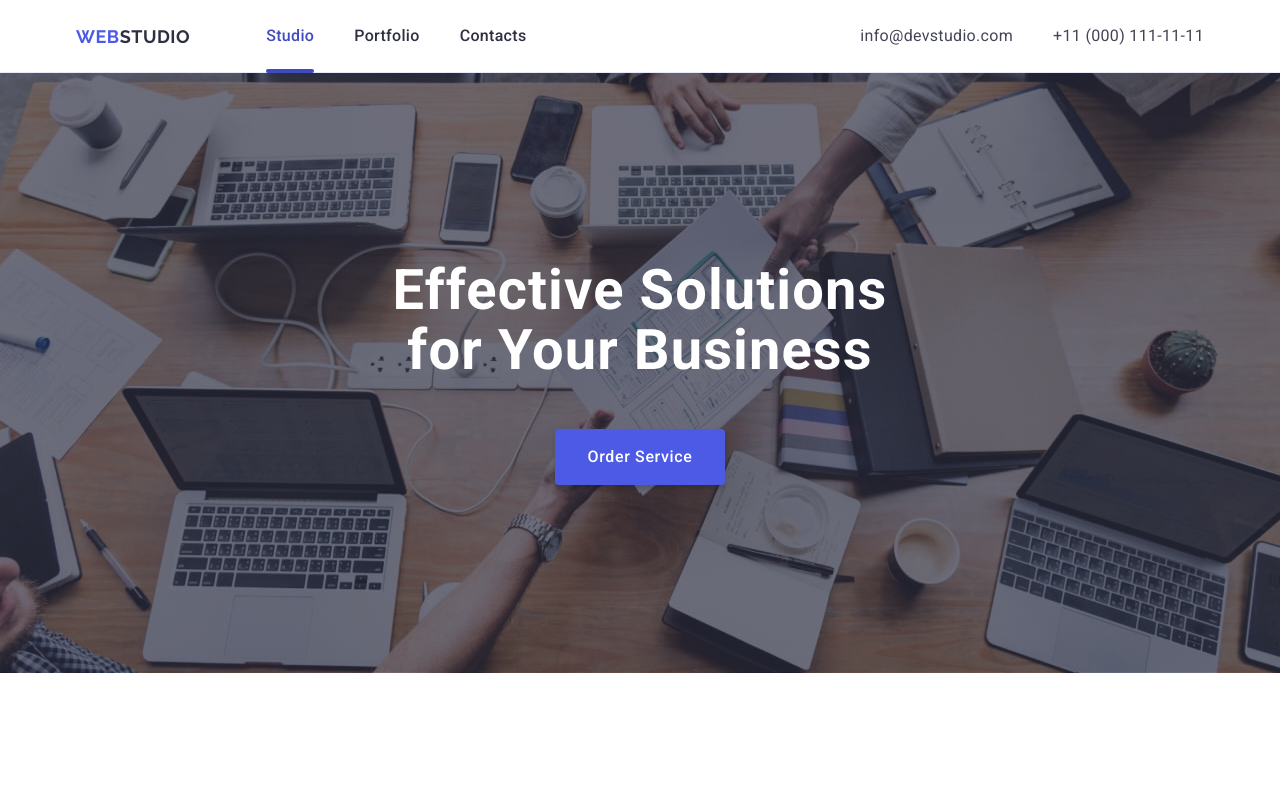
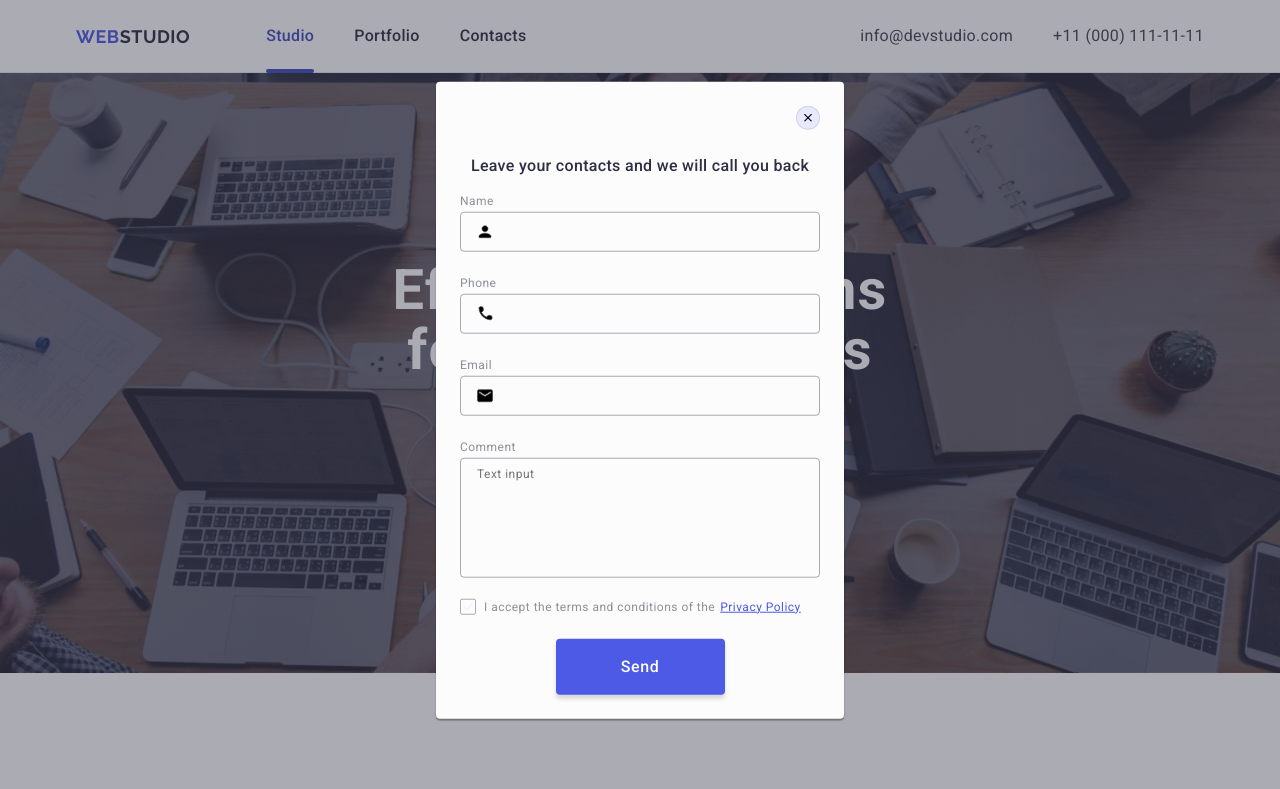
Before and after one commit to Anastasiia-Stefantsova/goit-markup-hw-05, a plain HTML site: page index.html in a window 1280 px wide. Shown: the top 789 px of the page. Drawn offline with nearby package versions, Linux system fonts and the light colour scheme.

Commit message:
Homework5

```diff
--- a/css/styles.css
+++ b/css/styles.css
@@ -666,7 +666,7 @@ img {
 }
 
 .modal-close-btn:focus,
-.modal-close-btn:hover:{
+.modal-close-btn:hover{
     background-color: #404BBF;
     fill: #fff;
     border: none;
@@ -687,7 +687,7 @@ img {
 .modal-form {}
 
 .modal-field{
-    margin-bottom: 8px;
+    margin-bottom: 24px;
 
 }
 
@@ -799,13 +799,15 @@ img {
 }
 
 .check-text {
-    color: rgba(64, 64, 64, 0.6);
-    font-size: 14px;
-    line-height: normal;
-    letter-spacing: -0.02em;
+    color: #8e8f99;;
+    font-size: 12px;
+    line-height: 1.17;
+    letter-spacing: 0.04em;
     display: flex;
     align-items: center;
     position: relative;
+
+
 }
 
 .check-text a {
@@ -814,13 +816,17 @@ img {
 
 }
 
+.check {
+    width: 16px;
+    height: 16px;
+    border: 1px solid rgba(46, 47, 66, 0.4);
+    border-radius: 2px;
+    transition: background-color 250ms cubic-bezier(0.4, 0, 0.2, 1), border 250ms cubic-bezier(0.4, 0, 0.2, 1), fill 250ms cubic-bezier(0.4, 0, 0.2, 1);
+    display: inline-flex;
+}
+
 .check-text span {
-    width: 20px;
-    height: 20px;
-    border-radius: 6px;
-    border: 1px solid rgba(17, 17, 17, 0.14);
     margin-right: 8px;
-    display: flex;
     align-items: center;
     justify-content: center;
     fill: transparent;
@@ -829,7 +835,7 @@ img {
 .check-input:checked + .check-text span {
     background-color: #404BBF;
     border: none;
-    fill: #ffffff;
+    fill: #F4F4FD;
 }
 
 .space {
@@ -838,7 +844,7 @@ img {
 
 .sumbit-btn {
     display: block;
-    color: var(--WHITE, #FFF);
+    color: #ffffff;
     text-align: center;
     justify-content: center;
     cursor: pointer;
@@ -847,16 +853,17 @@ img {
     line-height: 1.5;
     letter-spacing: 0.04em;
     min-width: 169px;
-    height: 24px;
+    height: 56px;
+    font-family: "Roboto", sans-serif;
+    font-weight: 500;
     padding: 16px 32px;
     border-radius: 4px;
-    background: var(--IRIS, #4D5AE5);
+    background-color:   #4D5AE5;
     box-shadow: 0px 4px 4px 0px rgba(0, 0, 0, 0.15);
     box-sizing: border-box;
     margin-left: auto;
     margin-right: auto;
     margin-top: 24px;
-    height: 56px;
     border: none;
     transition: background-color 250ms cubic-bezier(0.4, 0, 0.2, 1);
 }
--- a/index.html
+++ b/index.html
@@ -477,8 +477,7 @@
         </div>
       </div>
     </footer>
-    <!-- is-open -->
-    <div class="backdrop">
+    <div class="backdrop is-open">
       <div class="modal">
         <button type="button" class="modal-close-btn">
           <svg class="modal-close-icon" width="8" height="8">
@@ -515,9 +514,10 @@
             <div class="modal-input-wrap">
               <input
                 type="email"
-                required
                 name="user-email"
                 class="modal-input"
+                id="user-email"
+                required
               />
               <svg class="email-icon" width="18" height="24">
                 <use href="./images/icons.svg#icon-email-black-1"></use>
@@ -525,8 +525,8 @@
             </div>
           </div>
           <div class="modal-field-comment">
-            <label class="modal-label" for="user-comment">Comment</label>
             <div class="modal-input-wrap">
+              <label class="modal-label" for="user-comment">Comment</label>
               <textarea
                 id="user-comment"
                 class="input-comment"
@@ -539,22 +539,22 @@
           <div class="modal-field">
             <input
               type="checkbox"
-              name="policy"
-              id="policy"
+              name="user-privacy"
+              id="user-privacy"
               class="check-input visually-hidden"
               value="true"
             />
-            <label for="policy" class="check-text">
-              <span>
-                <svg class="check-icon" width="10" height="10">
+            <label for="user-privacy" class="check-text">
+              <span class="check">
+                <svg class="check-icon" width="10" height="8">
                   <use href="./images/icons.svg#icon-Vector-1"></use>
                 </svg>
               </span>
               I accept the terms and conditions of the
               <a href="" class="space">Privacy Policy</a></label
             >
-            <button class="sumbit-btn" type="submit">Send</button>
           </div>
+          <button class="sumbit-btn" type="submit">Send</button>
         </form>
       </div>
     </div>
```
